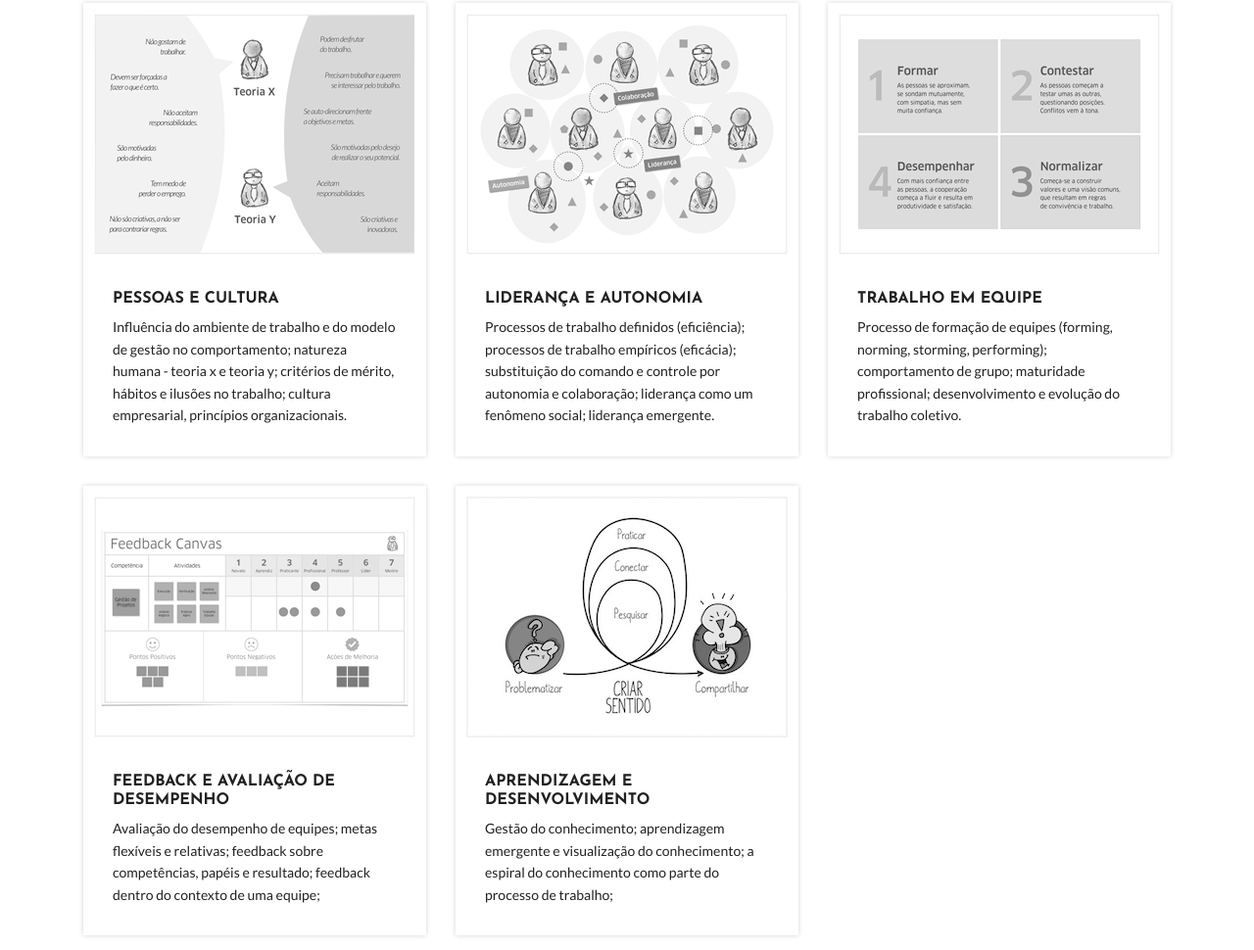
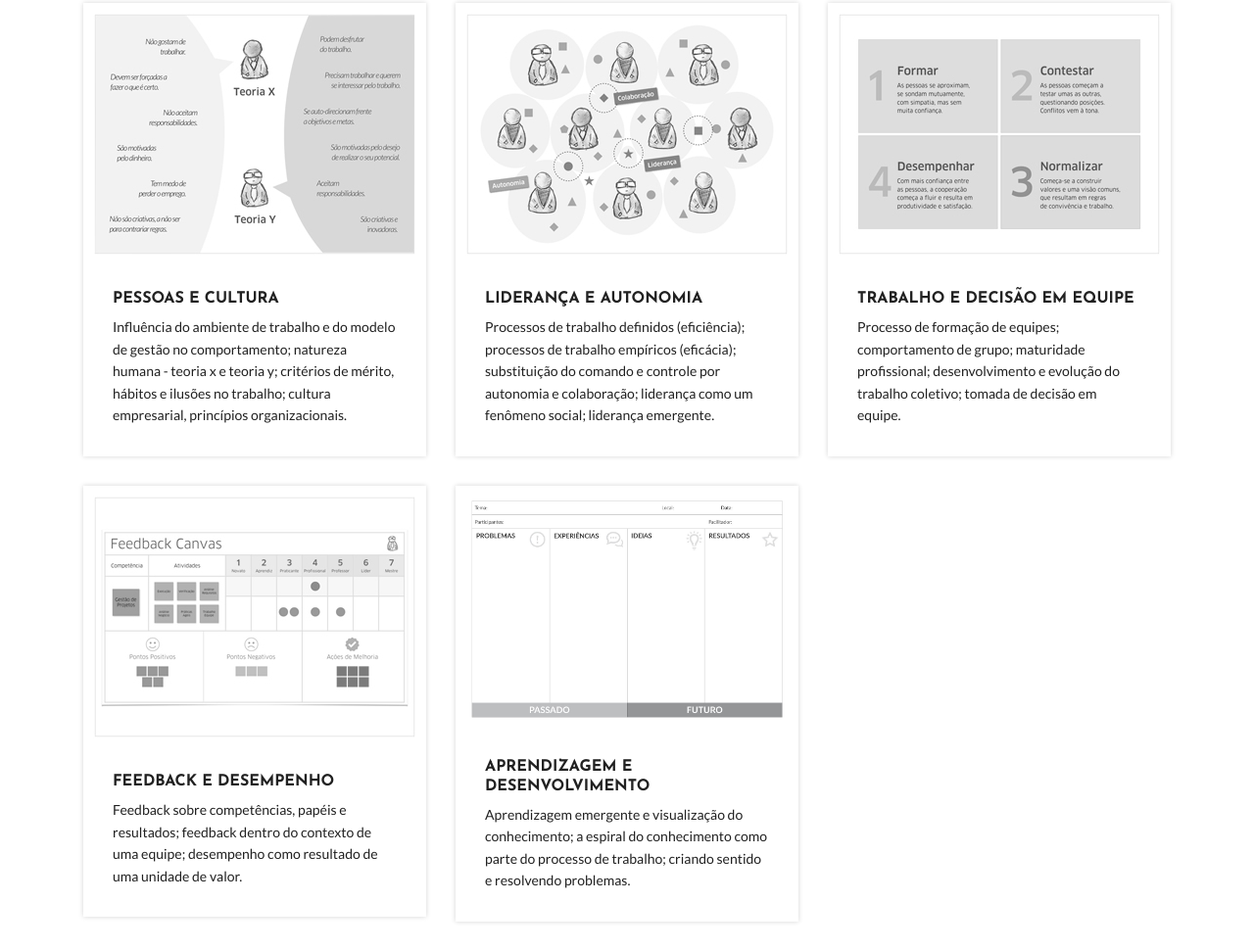
Before and after one commit to yorisls/agile-leadership-website, a plain HTML site: page index.html in a window 1280 px wide. Shown: the part 2130-3100 px from the top of the page at 98% size. Drawn offline with Linux system fonts and the light colour scheme; files whose address does not match are found by name.

Commit message:
ajustes no conteúdo

```diff
--- a/index.html
+++ b/index.html
@@ -225,8 +225,8 @@
             <div class="about-item">
               <img class="img-fluid" src="assets/img/about/img6.jpg" alt="">
               <div class="about-text">
-                <h3><a href="#">Trabalho em Equipe</a></h3>
-                <p>Processo de formação de equipes (forming, norming, storming, performing); comportamento de grupo; maturidade profissional; desenvolvimento e evolução do trabalho coletivo.</p>
+                <h3><a href="#">Trabalho e Decisão em Equipe</a></h3>
+                <p>Processo de formação de equipes; comportamento de grupo; maturidade profissional; desenvolvimento e evolução do trabalho coletivo; tomada de decisão em equipe.</p>
               </div>
             </div>
           </div>
@@ -234,17 +234,17 @@
             <div class="about-item">
               <img class="img-fluid" src="assets/img/about/img9.jpg" alt="">
               <div class="about-text">
-                <h3><a href="#">Feedback e Avaliação de Desempenho</a></h3>
-                <p>Avaliação do desempenho de equipes; metas flexíveis e relativas; feedback sobre competências, papéis e resultado; feedback dentro do contexto de uma equipe;</p>
+                <h3><a href="#">Feedback e Desempenho</a></h3>
+                <p>Feedback sobre competências, papéis e resultados; feedback dentro do contexto de uma equipe; desempenho como resultado de uma unidade de valor.</p>
               </div>
             </div>
           </div>
           <div class="col-xs-12 col-md-6 col-lg-4 workshop-content">
             <div class="about-item">
-              <img class="img-fluid" src="assets/img/about/img12.jpg" alt="">
+              <img class="img-fluid" src="assets/img/about/img14.jpg" alt="">
               <div class="about-text">
                 <h3><a href="#">Aprendizagem e Desenvolvimento</a></h3>
-                <p>Gestão do conhecimento; aprendizagem emergente e visualização do conhecimento; a espiral do conhecimento como parte do processo de trabalho;</p>
+                <p>Aprendizagem emergente e visualização do conhecimento; a espiral do conhecimento como parte do processo de trabalho; criando sentido e resolvendo problemas.</p>
               </div>
             </div>
           </div>
```
Also changed, not shown: assets/img/about/img14.jpg (added).
